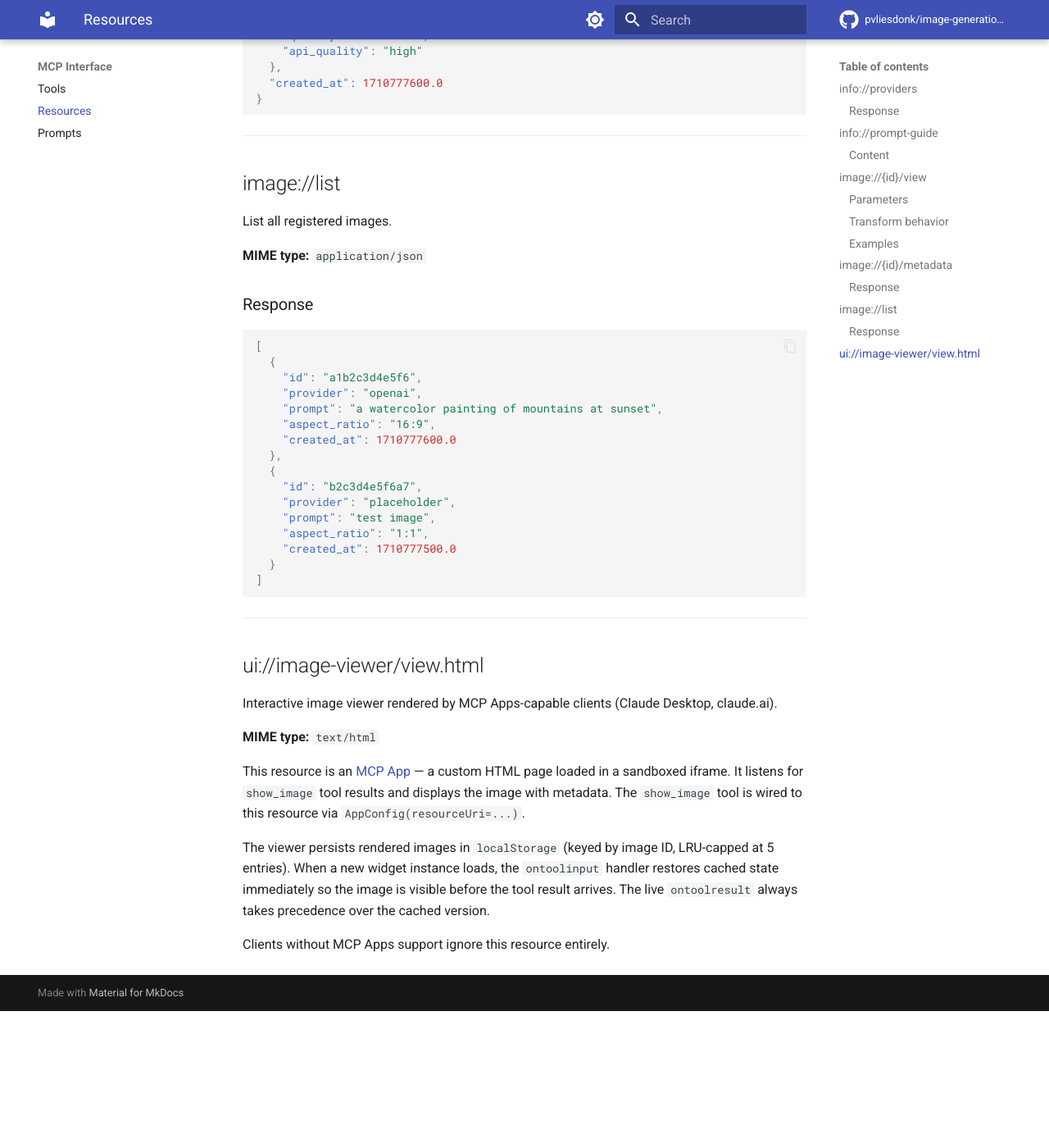
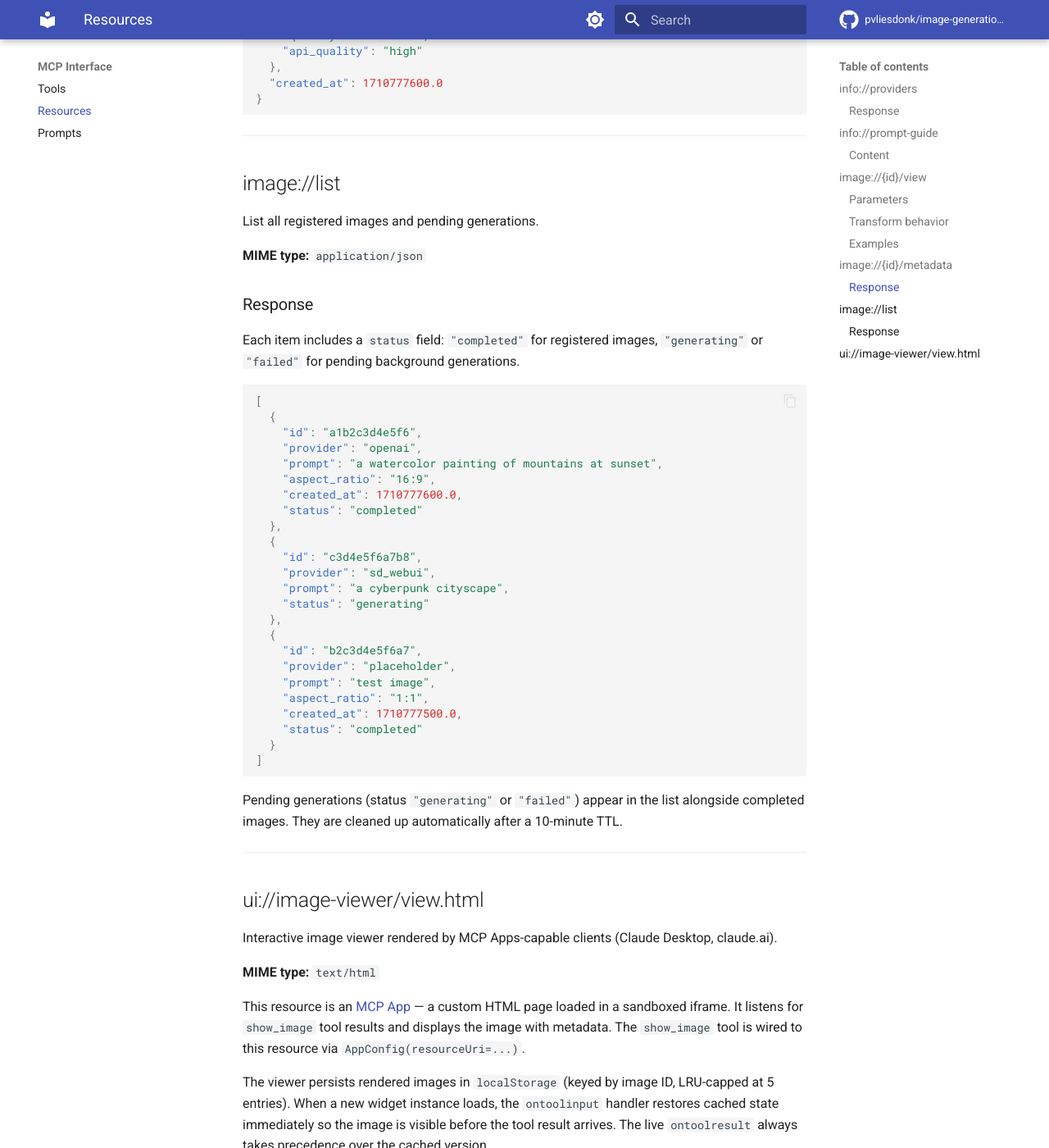
Before and after one commit to pvliesdonk/image-generation-mcp, an MkDocs documentation site: the page built from docs/resources.md, in a window 1280 px wide and 1400 px high, scrolled down 4207 px. Shown: the whole window at 82% size. Built offline with MkDocs 1.6.1 and Material for MkDocs 9.7.7, drawn with Linux system fonts in a browser that asks for light colours; comment, search, counter and statistics services are not loaded; before the commit the page ends 5440 px from its top, so only the background shows below that.

Commit message:
docs: update resources.md and provider-system.md for fire-and-forget pattern
Co-Authored-By: Claude Opus 4.6 <noreply@anthropic.com>

````diff
--- a/docs/resources.md
+++ b/docs/resources.md
@@ -182,11 +182,13 @@ Sidecar JSON metadata with generation provenance.
 
 ## image://list
 
-List all registered images.
+List all registered images and pending generations.
 
 **MIME type:** `application/json`
 
 ### Response
+
+Each item includes a `status` field: `"completed"` for registered images, `"generating"` or `"failed"` for pending background generations.
 
 ```json
 [
@@ -195,17 +197,27 @@ List all registered images.
     "provider": "openai",
     "prompt": "a watercolor painting of mountains at sunset",
     "aspect_ratio": "16:9",
-    "created_at": 1710777600.0
+    "created_at": 1710777600.0,
+    "status": "completed"
+  },
+  {
+    "id": "c3d4e5f6a7b8",
+    "provider": "sd_webui",
+    "prompt": "a cyberpunk cityscape",
+    "status": "generating"
   },
   {
     "id": "b2c3d4e5f6a7",
     "provider": "placeholder",
     "prompt": "test image",
     "aspect_ratio": "1:1",
-    "created_at": 1710777500.0
+    "created_at": 1710777500.0,
+    "status": "completed"
   }
 ]
 ```
+
+Pending generations (status `"generating"` or `"failed"`) appear in the list alongside completed images. They are cleaned up automatically after a 10-minute TTL.
 
 ---
 
````
Also changed, not shown: docs/design/provider-system.md (+13 -8 lines).
